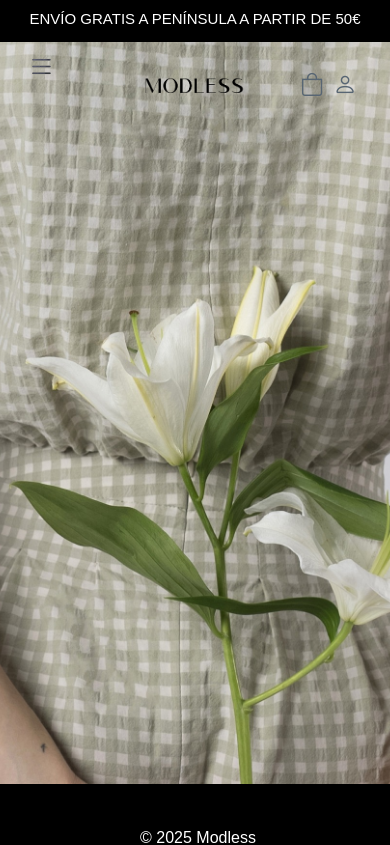
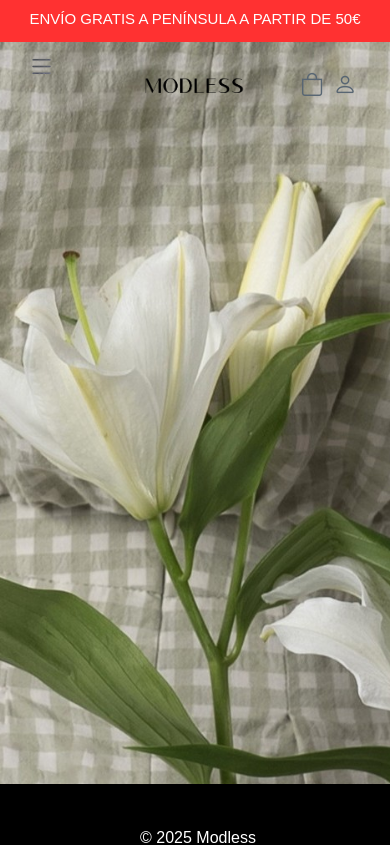
Before and after one commit to SildelaBarrera/Front-Deploy-Modless, an Angular app: page / in a window 390 px wide. Shown: the top 845 px of the page. Built offline with nearby package versions, Linux system fonts and the light colour scheme; a web font is replaced by a local one.

Commit message:
retoques url

```diff
--- a/package.json
+++ b/package.json
@@ -6,7 +6,8 @@
     "start": "ng serve",
     "build": "ng build",
     "watch": "ng build --watch --configuration development",
-    "test": "ng test"
+    "test": "ng test",
+    "deploy": "ng build --configuration production && sftp-upload -s ./deploy-config.json"
   },
   "private": true,
   "dependencies": {
@@ -38,6 +39,7 @@
     "karma-coverage": "~2.2.0",
     "karma-jasmine": "~5.1.0",
     "karma-jasmine-html-reporter": "~2.1.0",
+    "sftp-upload-cli": "^1.0.1",
     "typescript": "~5.7.2"
   }
 }
--- a/src/app/app.routes.ts
+++ b/src/app/app.routes.ts
@@ -40,7 +40,7 @@ export const routes: Routes = [
     {path: 'devolucion', component: DevolucionComponent},
     {path: 'contacto', component: ContactoComponent},
     {path: 'about', component: AboutComponent},
-    { path: 'success', component: SuccessComponent },
+    {path: 'success', component: SuccessComponent },
 
 
 
--- a/src/app/features/auth/register/register.component.html
+++ b/src/app/features/auth/register/register.component.html
@@ -79,7 +79,7 @@
       </form>
 
       <p class="text-center mt-3">
-        ¿Ya tienes cuenta? <a href="login" class="text-decoration-none">Inicia sesión</a>
+        ¿Ya tienes cuenta? <a [routerLink]="['/login']" class="text-decoration-none">Inicia sesión</a>
       </p>
     </div>
   </div>
--- a/src/app/features/auth/register/register.component.ts
+++ b/src/app/features/auth/register/register.component.ts
@@ -1,6 +1,6 @@
 import { CommonModule } from '@angular/common';
 import { Component } from '@angular/core';
-import { Router } from '@angular/router';
+import { Router, RouterLink } from '@angular/router';
 import { FormBuilder, FormGroup, FormsModule, Validators } from '@angular/forms';
 import { ReactiveFormsModule } from '@angular/forms';
 import { AuthService } from '../../../core/services/auth.service';
@@ -8,7 +8,7 @@ import { AuthService } from '../../../core/services/auth.service';
 
 @Component({
   selector: 'app-register',
-  imports: [CommonModule, ReactiveFormsModule],
+  imports: [CommonModule, ReactiveFormsModule, RouterLink],
   templateUrl: './register.component.html',
   styleUrl: './register.component.css'
 })
@@ -74,5 +74,4 @@ export class RegisterComponent {
       }
     );
   }
-
 }
--- a/src/app/features/home/home.component.css
+++ b/src/app/features/home/home.component.css
@@ -21,3 +21,20 @@ html, body {
     font-weight: weight;
     font-style: normal;
 }
+
+
+@media (max-width: 1025px) {
+    .landing-page {
+        background-image: url("/portada2.jpg");
+        background-size:contain;/* La imagen cubre todo el fondo */
+        background-repeat: repeat;
+    }
+}
+
+@media (max-width: 768px) {
+
+    .landing-page {
+        background-image: url("/portada2.jpg");
+        background-size:350%;/* La imagen cubre todo el fondo */
+    }
+}
--- a/src/app/features/sidebar-pages/contacto/contacto.component.css
+++ b/src/app/features/sidebar-pages/contacto/contacto.component.css
@@ -40,8 +40,8 @@ body {
     width: 100%;
     padding: 10px;
     margin-top: 10px;
-    border: 1px solid #ccc;
-    border-radius: 5px;
+    margin: auto;
+    text-align: justify;
   }
 
   button {
@@ -79,4 +79,12 @@ body {
       align-items: center;
       gap:30px;
     }
+
+    input, textarea {
+      width: 100%;
+      padding: 10px;
+      margin-top: 10px;
+      text-align: justify;
+      margin: auto;
+    }
   }
--- a/src/app/shared/components/header/header.component.css
+++ b/src/app/shared/components/header/header.component.css
@@ -10,7 +10,7 @@ html, body {
 .header {
     height: 5vh;
     width: 100%;
-    background-color: black;
+    background-color: rgb(255, 49, 49);
     display: flex;
     padding-top: 2px;
     justify-content: center;
@@ -51,6 +51,7 @@ h6{
     align-items: center;
     padding-right: 20px;
     transition: background-color 0.3s ease-in-out;
+    border: rgb(233, 119, 70) solid px;
 }
 .transparent {
     background-color: transparent !important;
```
Also changed, not shown: deploy-config.json (added, +8 -0 lines), public/portada2.jpg (added), 1 other file (tests, documents, lock files or other folders).
